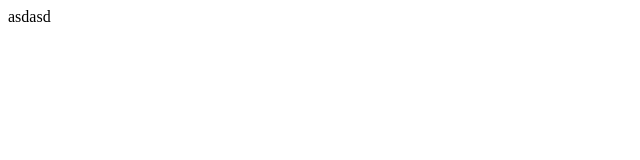
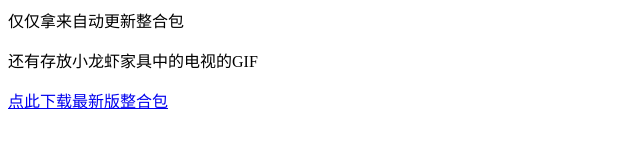
Before and after one commit to sunxiaochuan550/sunxiaochuan550.github.io, a plain HTML site: page index.html in a window 1280 px wide. Shown: the whole page, without its empty margins (0-640 px from the left). Drawn offline with Linux system fonts and the light colour scheme.

Commit message:
Update index.html

```diff
--- a/index.html
+++ b/index.html
@@ -1,7 +1,13 @@
 <!DOCTYPE HTML5>
 <head>
     <html lang="zh-cn"/>
+    <meta charset="UTF-8"/>
+    <title>这是一个拿来和朋友联机我的世界的网站</title>
 </head>
 <body>
-    <p>asdasd</p>
+    <p>仅仅拿来自动更新整合包</p>
+    <p>还有存放小龙虾家具中的电视的GIF</p>
+    <a href="test.txt" download="test.txt">
+        <p>点此下载最新版整合包</p>
+    </a>
 </body>
```
